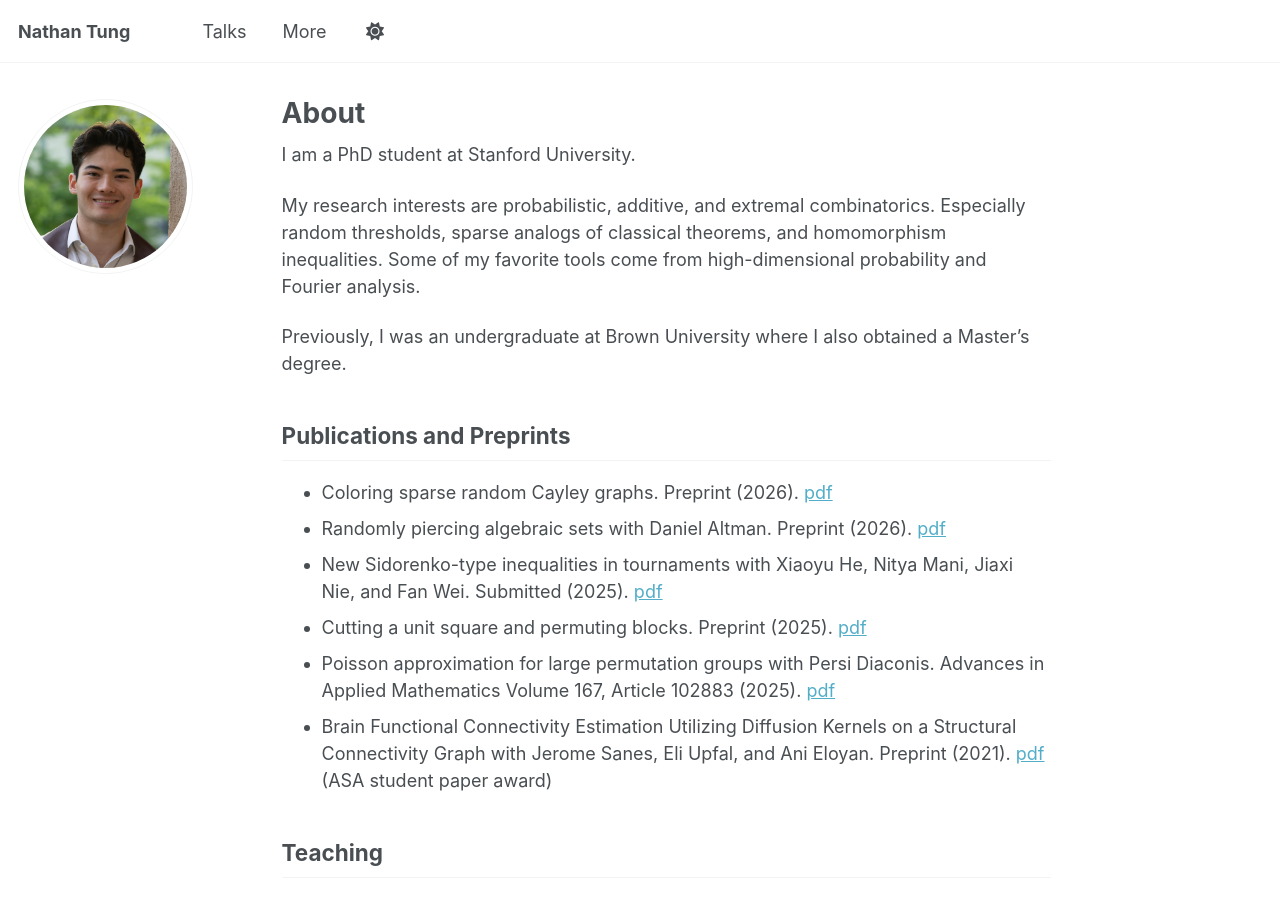
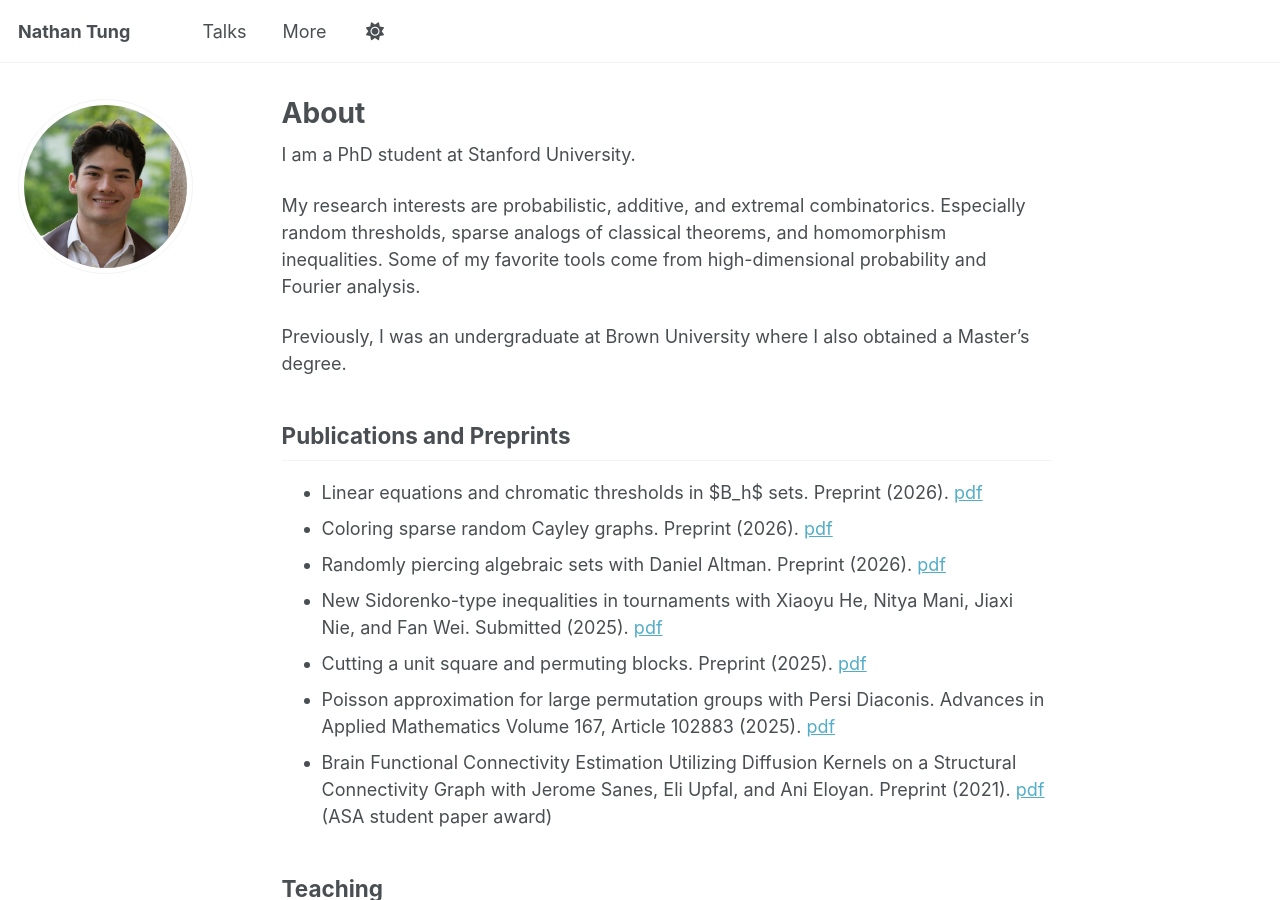
Before and after one commit to njtung/njtung.github.io, a Jekyll site: the page built from _pages/about.md, in a window 1280 px wide and 900 px high. Built offline with Jekyll 4.4.1, drawn with Linux system fonts in a browser that asks for light colours; a script that is not in the unit is left out; part of the change alters nothing that is shown.

Commit message:
Update about.md

```diff
--- a/_pages/about.md
+++ b/_pages/about.md
@@ -18,9 +18,8 @@ Previously, I was an undergraduate at Brown University where I also obtained a M
 
 ## Publications and Preprints
 
-<!-- * Random thresholds in k-out hypergraphs with Anqi Li. In progress (2026++).
-* Linear size independent sets in random Cayley graphs. In progress (2026++).
-* Randomly piercing algebraic sets with Daniel Altman. Coming soon (2025++). -->
+<!-- * Random thresholds in k-out hypergraphs with Anqi Li. In progress (2026++). -->
+* Linear equations and chromatic thresholds in $B_h$ sets. Preprint (2026). [pdf](https://arxiv.org/abs/2606.30767)
 * Coloring sparse random Cayley graphs. Preprint (2026). [pdf](https://arxiv.org/abs/2606.23762)
 * Randomly piercing algebraic sets with Daniel Altman. Preprint (2026). [pdf](https://arxiv.org/abs/2606.19677)
 * New Sidorenko-type inequalities in tournaments with Xiaoyu He, Nitya Mani, Jiaxi Nie, and Fan Wei. Submitted (2025). [pdf](https://arxiv.org/abs/2512.11222)
```
